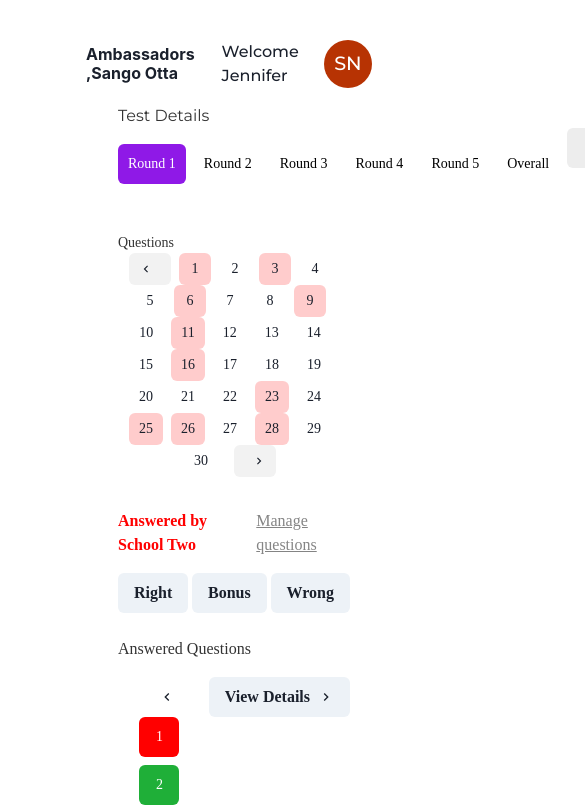
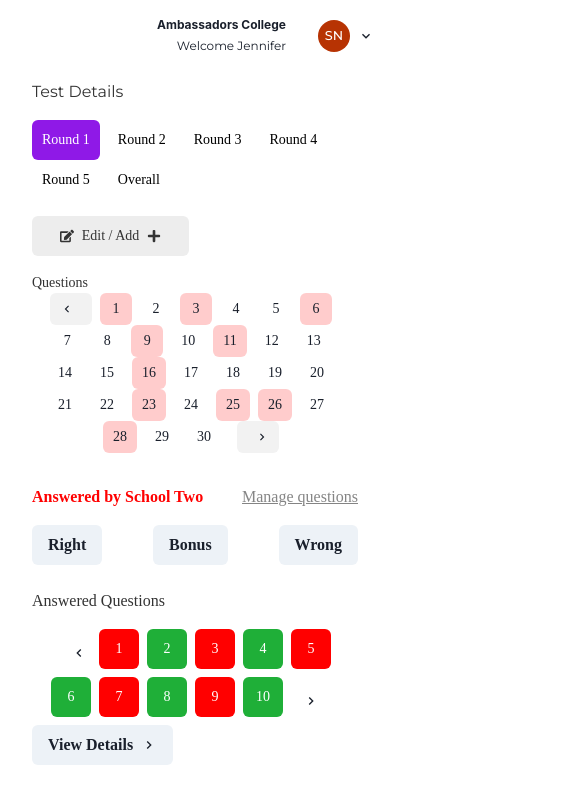
Before and after one commit to Sigma-Club-Dev-Team/sigma-quiz-final, a Next.js app: page /schools/ambassadors in a window 390 px wide. Shown: the top 807 px of the page, 585 px wide, since content can reach past the window. Built offline with nearby package versions, Linux system fonts and the light colour scheme.

Commit message:
Implemented mobile view

```diff
--- a/src/app/schools/[pageId]/AnsweredQuestnBtn.tsx
+++ b/src/app/schools/[pageId]/AnsweredQuestnBtn.tsx
@@ -3,16 +3,16 @@ import { Button, Flex, IconButton } from "@chakra-ui/react";
 import { ChevronLeftIcon, ChevronRightIcon } from "@chakra-ui/icons";
 
 interface AnsweredButtonsProps {
-  showNavigation?: boolean; // Prop to control whether to show navigation icons
+  showNavigation?: boolean;
 }
 
 const AnsweredButtons: React.FC<AnsweredButtonsProps> = ({
   showNavigation = true,
 }) => {
-  const totalButtons = 20; // Total number of buttons available
-  const initialVisibleButtons = 10; // Number of buttons to initially display
+  const totalButtons = 20;
+  const initialVisibleButtons = 10;
 
-  const [startIndex, setStartIndex] = useState(0); // Start index of visible buttons
+  const [startIndex, setStartIndex] = useState(0);
 
   // Calculate end index based on start index and number of buttons to show
   const endIndex = startIndex + initialVisibleButtons;
--- a/src/app/schools/[pageId]/TopMenu.tsx
+++ b/src/app/schools/[pageId]/RoundsBtn.tsx
@@ -1,20 +1,14 @@
 import React from "react";
 import {
   Box,
-  Heading,
-  Avatar,
-  Menu,
-  MenuButton,
-  MenuList,
-  MenuItem,
   Button,
   Flex,
   Text,
 } from "@chakra-ui/react";
-import { ChevronDownIcon } from "@chakra-ui/icons";
 import { FaEdit, FaPlus } from "react-icons/fa";
 
-const HeaderSection: React.FC<{ title: string }> = ({ title }) => {
+
+const HeaderSection: React.FC = () => {
   const buttonProps = {
     fontFamily: "Poppins",
     fontSize: "14px",
@@ -33,36 +27,14 @@ const HeaderSection: React.FC<{ title: string }> = ({ title }) => {
   ];
 
   return (
-    <Box py={4}>
-      <Flex justify="flex-end" align="center" mb="4">
-        <Heading as="h3" size="sm" mr="4">
-          {title} ,Sango Otta
-        </Heading>
-        <Menu>
-          <Box>
-            <Text fontWeight={"500"}>Welcome Jennifer</Text>
-          </Box>
-          <MenuButton
-            as={Button}
-            variant="ghost"
-            rightIcon={<ChevronDownIcon />}
-          >
-            <Avatar name="School Name" size="md" />
-          </MenuButton>
-          <MenuList>
-            <MenuItem>Profile</MenuItem>
-            <MenuItem>Settings</MenuItem>
-            <MenuItem>Logout</MenuItem>
-          </MenuList>
-        </Menu>
-      </Flex>
+    <Box>
 
-      <Box px={8}>
+      <Box px={8} mt={20}>
         <Text fontSize={"16px"} color={"#333333"}>
           Test Details
         </Text>
-        <Flex justify={"space-between"}>
-          <Flex py={4}>
+        <Flex justify={"space-between"} flexWrap={'wrap'}>
+          <Flex py={4} flexWrap={'wrap'}>
             {buttonLabels.map((label, index) => (
               <Button
                 key={index}
--- a/src/app/schools/[pageId]/ScoreBoard.tsx
+++ b/src/app/schools/[pageId]/ScoreBoard.tsx
@@ -2,26 +2,24 @@ import React from "react";
 import { Box, Flex, Text } from "@chakra-ui/react";
 
 interface CircleBoxProps {
-    text: string;
-    bgColor?: string;
-  }
+  text: string;
+  bgColor?: string;
+}
 
 const CircleBox: React.FC<CircleBoxProps> = ({ text, bgColor = "#ffffff" }) => {
   return (
     <Box
-      width="145px"
-      height="145px"
+      width={{ base: "100px", md: "145px" }}
+      height={{ base: "100px", md: "145px" }}
       borderRadius="50%"
       bg={bgColor}
       display="flex"
       alignItems="center"
       justifyContent="center"
       boxShadow="0 0 10px rgba(0, 0, 0, 0.5)"
-
       my={6}
-
     >
-      <Text fontSize="30px" fontWeight="bold" color='#02C309'>
+      <Text fontSize={{ base: "20px", md: "30px" }} fontWeight="bold" color='#02C309'>
         {text}
       </Text>
     </Box>
@@ -30,17 +28,17 @@ const CircleBox: React.FC<CircleBoxProps> = ({ text, bgColor = "#ffffff" }) => {
 
 const ScoreBoard: React.FC = () => {
   return (
-    <Flex justify="space-around"  px={8} py={10} flexWrap={'wrap'}>
-      <Box >
-        <Text  fontWeight="bold">
+    <Flex justify="space-around" px={8} py={10} flexWrap="wrap">
+      <Box>
+        <Text fontWeight="bold" textAlign="center">
           Scores
         </Text>
         <CircleBox text="30/60" />
         <CircleBox text="30/60" />
       </Box>
 
-      <Box >
-        <Text  fontWeight="bold">
+      <Box>
+        <Text fontWeight="bold" textAlign="center">
           Total
         </Text>
         <CircleBox text="45/90" />
@@ -48,10 +46,10 @@ const ScoreBoard: React.FC = () => {
       </Box>
 
       <Box>
-        <Text fontWeight="bold">
+        <Text fontWeight="bold" textAlign="center">
           Position
         </Text>
-        <CircleBox text="2ND"  bgColor="#8F19E7" />
+        <CircleBox text="2ND" bgColor="#8F19E7" />
       </Box>
     </Flex>
   );
--- /dev/null
+++ b/src/app/schools/[pageId]/Topnav.tsx
@@ -0,0 +1,81 @@
+"use client";
+
+import React from "react";
+import {
+  Box,
+  Heading,
+  Avatar,
+  Menu,
+  MenuButton,
+  MenuList,
+  MenuItem,
+  Button,
+  Flex,
+  Text,
+  IconButton,
+  useDisclosure,
+  Drawer,
+  DrawerBody,
+  DrawerHeader,
+  DrawerOverlay,
+  DrawerContent,
+  DrawerCloseButton,
+} from "@chakra-ui/react";
+import { ChevronDownIcon, HamburgerIcon } from "@chakra-ui/icons";
+import SidebarContent from "../../../components/sidebar";
+const HeaderContent: React.FC<{ title: string }> = ({ title }) => {
+  const { isOpen, onOpen, onClose } = useDisclosure();
+
+  return (
+    <Box >
+      <Flex
+        justifyContent={"space-between"}
+        mb="4"
+        textAlign={"right"}
+        position="fixed"
+        right="0rem"
+        zIndex="1000"
+        w={{base: '95%', md: '80%'}}
+        bg={'#ffffff'}
+      >
+        <Box ml="auto" display="flex" alignItems="center" py={4}>
+          <Box mr={4} textAlign="right">
+            <Heading as="h3" fontSize={{ base: "12px", md: "16px" }} mb={1}>
+              {title}
+            </Heading>
+            <Text fontWeight="400" fontSize="12px">
+              Welcome Jennifer
+            </Text>
+          </Box>
+          <Menu>
+            <MenuButton
+              as={Button}
+              variant="ghost"
+              rightIcon={<ChevronDownIcon />}
+            >
+              <Avatar name="School Name" size="sm" />
+            </MenuButton>
+            <MenuList>
+              <MenuItem>Profile</MenuItem>
+              <MenuItem>Settings</MenuItem>
+              <MenuItem>Logout</MenuItem>
+            </MenuList>
+          </Menu>
+        </Box>
+      </Flex>
+
+      <Drawer isOpen={isOpen} placement="left" onClose={onClose} size="full">
+        <DrawerOverlay />
+        <DrawerContent>
+          <DrawerCloseButton />
+          <DrawerHeader>Menu</DrawerHeader>
+          <DrawerBody>
+            <SidebarContent />
+          </DrawerBody>
+        </DrawerContent>
+      </Drawer>
+    </Box>
+  );
+};
+
+export default HeaderContent;
--- a/src/app/schools/[pageId]/content.ts
+++ b/src/app/schools/[pageId]/content.ts
@@ -8,7 +8,7 @@ interface ContentData {
 export const contentData: ContentData[] = [
   {
     id: "ambassadors",
-    title: "Ambassadors",
+    title: "Ambassadors College",
     description: "This is the description for Ambassadors."
   },
   {
--- a/src/app/schools/[pageId]/page.tsx
+++ b/src/app/schools/[pageId]/page.tsx
@@ -11,7 +11,8 @@ import Link from "next/link";
 import { useParams } from "next/navigation";
 import { contentData } from "./content";
 import Sidebar from "../../../components/sidebar";
-import HeaderSection from "./TopMenu";
+import TopNav from './Topnav'
+import RoundsBtn from "./RoundsBtn";
 import QuestionsBTN from "./QuestionsButtons";
 import AnsweredButtons from "./AnsweredQuestnBtn";
 import ScoreBoard from "./ScoreBoard";
@@ -29,8 +30,9 @@ const TemplatePage: React.FC = () => {
   return (
     <Flex>
       <Sidebar />
-      <Box py={6} minW={"80%"} px={2} marginLeft={"20%"}>
-        <HeaderSection title={pageContent.title} />
+      <Box  minW={{base: '100%', md: '80%'}} px={0} marginLeft={{base: '0%', md: '20%'}}>
+        <TopNav title={pageContent.title} />
+        <RoundsBtn />
 
         <Box px={8} fontFamily={'Poppins'}>
           <Box py={4}>
@@ -59,7 +61,7 @@ const TemplatePage: React.FC = () => {
             <Text fontWeight={"500"} color={"#333333"}>
               Answered Questions
             </Text>
-            <Flex mt={4} justify={"space-between"}>
+            <Flex mt={4} justify={"space-between"}  direction={{base: 'column', md: 'row'}}>
               <AnsweredButtons />
               <Link href={`/schools/${pageContent.id}/test-details`} passHref>
                 <Button rightIcon={<ChevronRightIcon />}>
--- a/src/app/schools/[pageId]/test-details/page.tsx
+++ b/src/app/schools/[pageId]/test-details/page.tsx
@@ -6,7 +6,7 @@ import { usePathname, useRouter } from "next/navigation";
 import { contentData } from "../content";
 import { ChevronLeftIcon } from "@chakra-ui/icons";
 import AnsweredButtons from "../AnsweredQuestnBtn";
-import TopMenu from "../TopMenu";
+import RoundsBtn from '../RoundsBtn'
 
 const DetailsPage: React.FC = () => {
   const pathname = usePathname();
@@ -38,7 +38,7 @@ const DetailsPage: React.FC = () => {
 
   return (
     <Box px={10} fontFamily={"Poppins"}>
-      <TopMenu title={pageContent.title} />
+      <RoundsBtn/>
 
       {/* Backward Icon */}
       <IconButton
```
